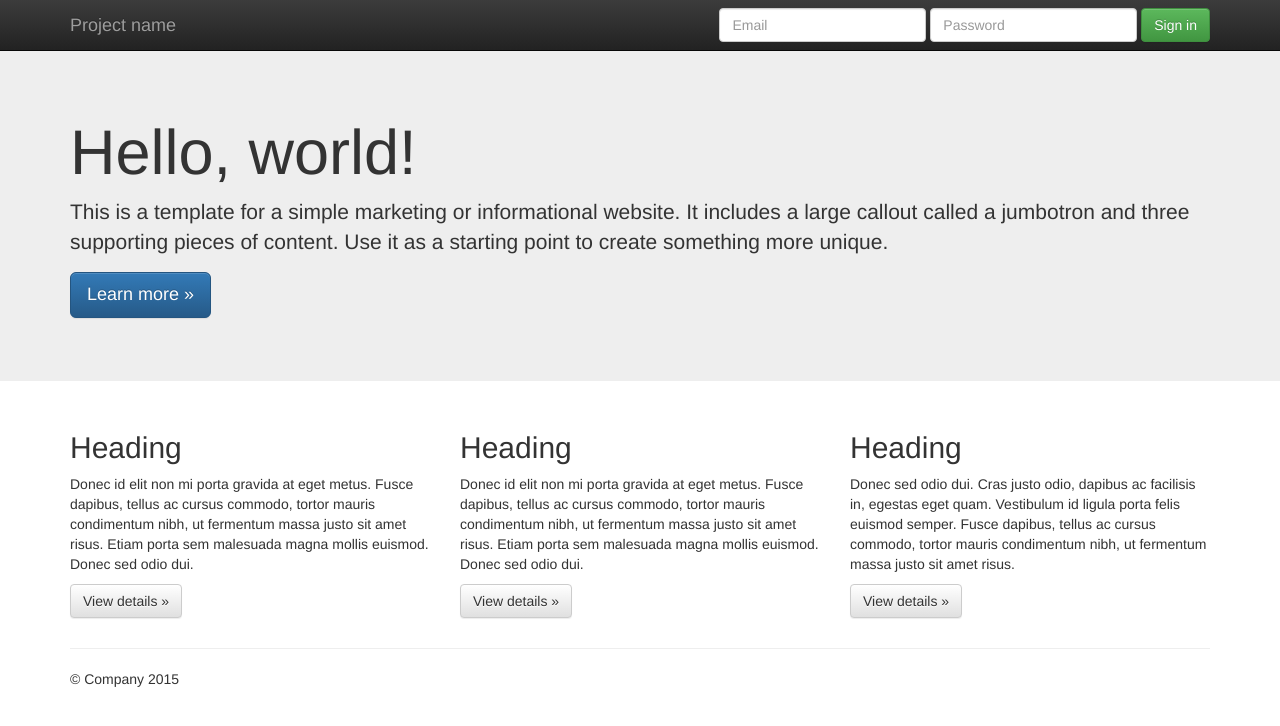
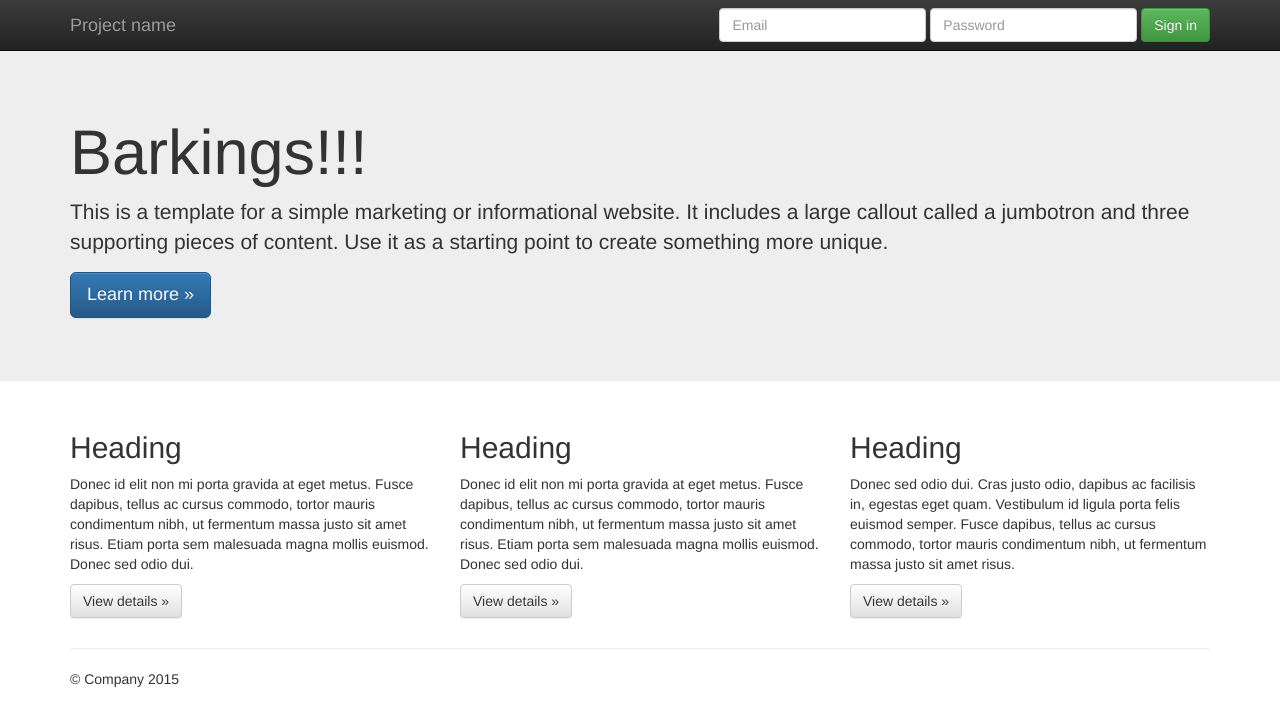
Before and after one commit to cesarglez21/github-demo, a plain HTML site: page index.html in a window 1280 px wide. Drawn offline with nearby package versions, Linux system fonts and the light colour scheme.

Commit message:
changed title

```diff
--- a/index.html
+++ b/index.html
@@ -55,7 +55,7 @@
     <!-- Main jumbotron for a primary marketing message or call to action -->
     <div class="jumbotron">
       <div class="container">
-        <h1>Hello, world!</h1>
+        <h1>Barkings!!!</h1>
         <p>This is a template for a simple marketing or informational website. It includes a large callout called a jumbotron and three supporting pieces of content. Use it as a starting point to create something more unique.</p>
         <p><a class="btn btn-primary btn-lg" href="#" role="button">Learn more &raquo;</a></p>
       </div>
```
